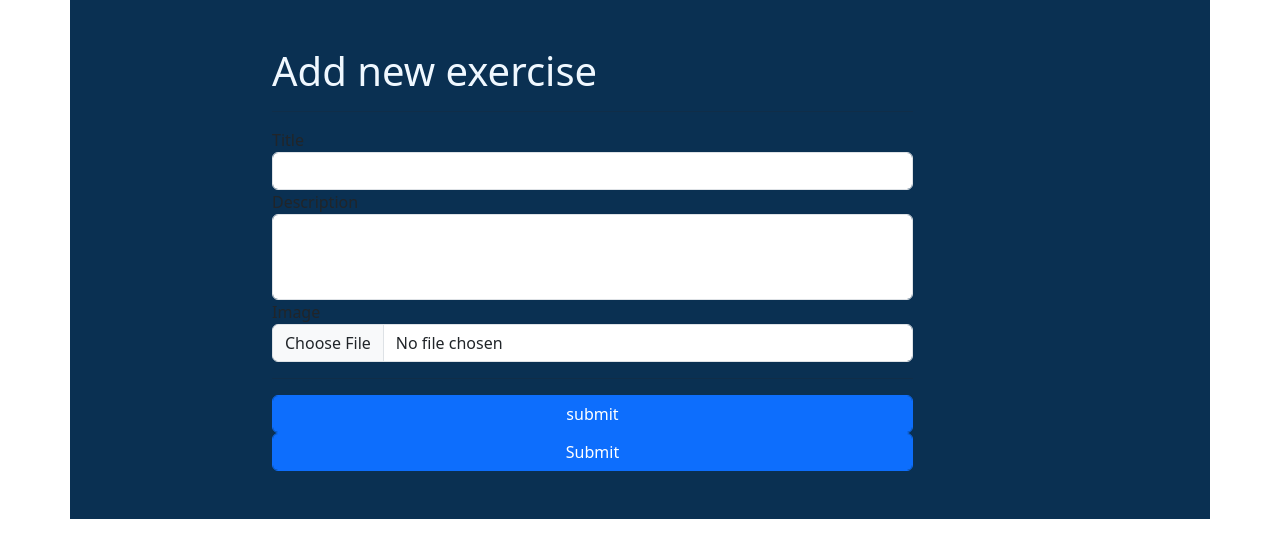
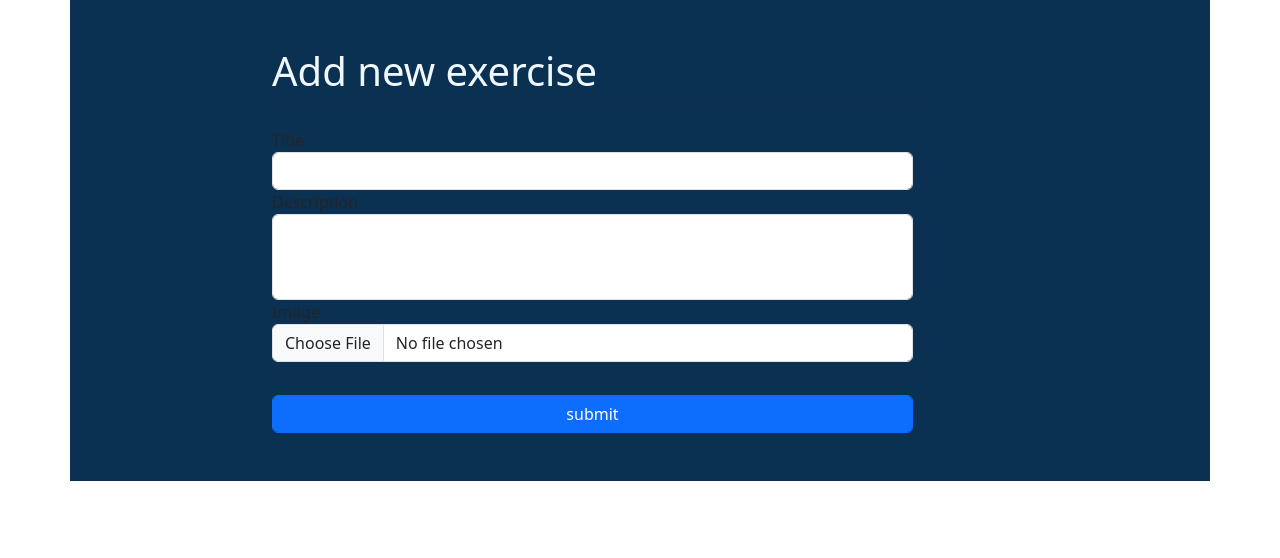
Before and after one commit to deryayazici/FitnessApp, a Flask app: page /exercise in a window 1280 px wide. Shown: the part 57-615 px from the top of the page. Run offline with Flask 3, Linux system fonts and the light colour scheme; parts of the project's set-up code (start-up, migrations or seed data) failed here and were passed over.

Commit message:
exercise.html modified

```diff
--- a/templates/exercise.html
+++ b/templates/exercise.html
@@ -22,7 +22,6 @@
             </div>
             <hr>
                 {{ form.submit(class="btn btn-primary form-control") }}
-            <input class="btn btn-primary form-control" type="submit" value="Submit">
         </form>
     </div>
 
```
